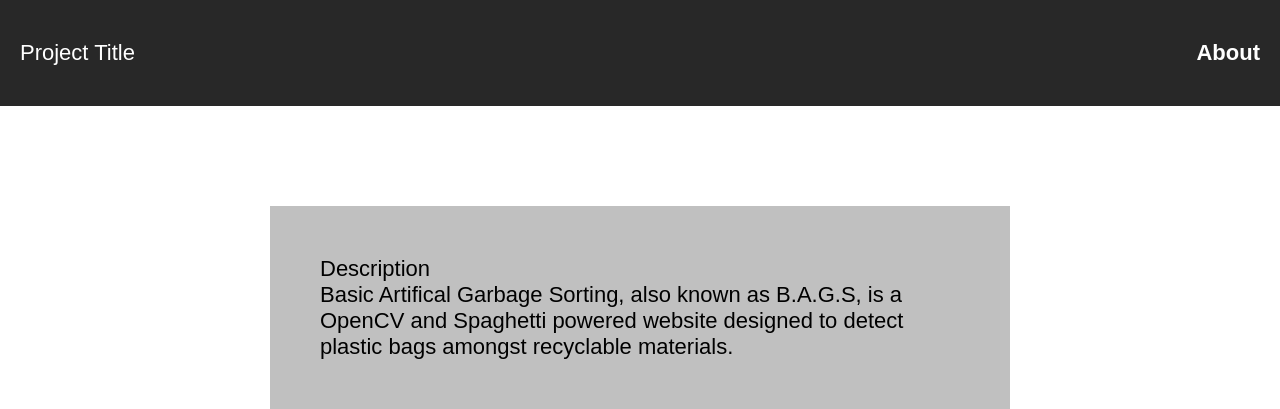
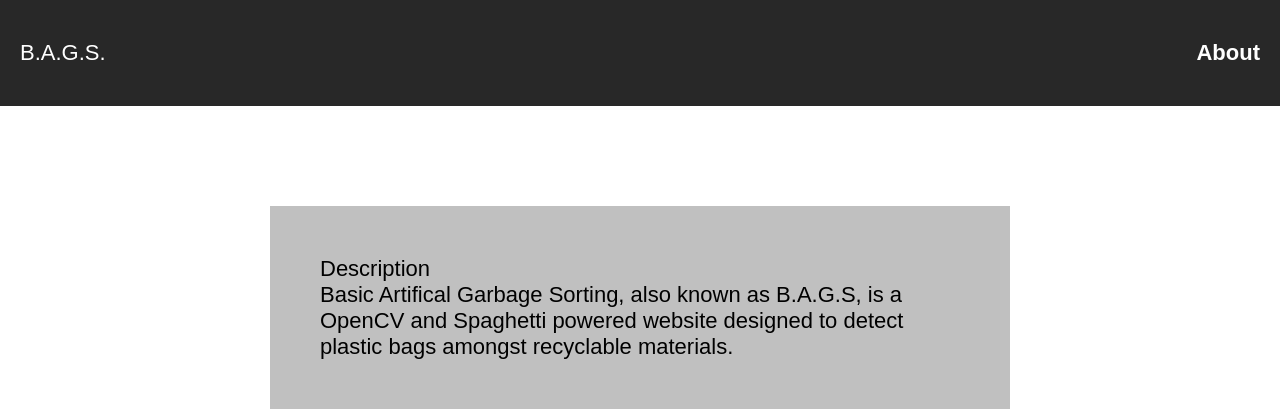
Before and after one commit to eas499/PhillyCodefest2025, a Flask app: page /about in a window 1280 px wide. Shown: the top 409 px of the page. Run offline with Flask 3, Linux system fonts and the light colour scheme; parts of the project's set-up code (start-up, migrations or seed data) failed here and were passed over; some web fonts are replaced.

Commit message:
Changed the title of the About page

```diff
--- a/templates/about.html
+++ b/templates/about.html
@@ -10,7 +10,7 @@
 <body>
     <header>
         <ul class="navBar">
-            <li><a  class="nav-link" href="/">Project Title</a></li>
+            <li><a  class="nav-link" href="/">B.A.G.S.</a></li>
             <li><a class="nav-link active" href="{{ url_for('about') }}">About</a></li>
         </ul>
     </header>
```
